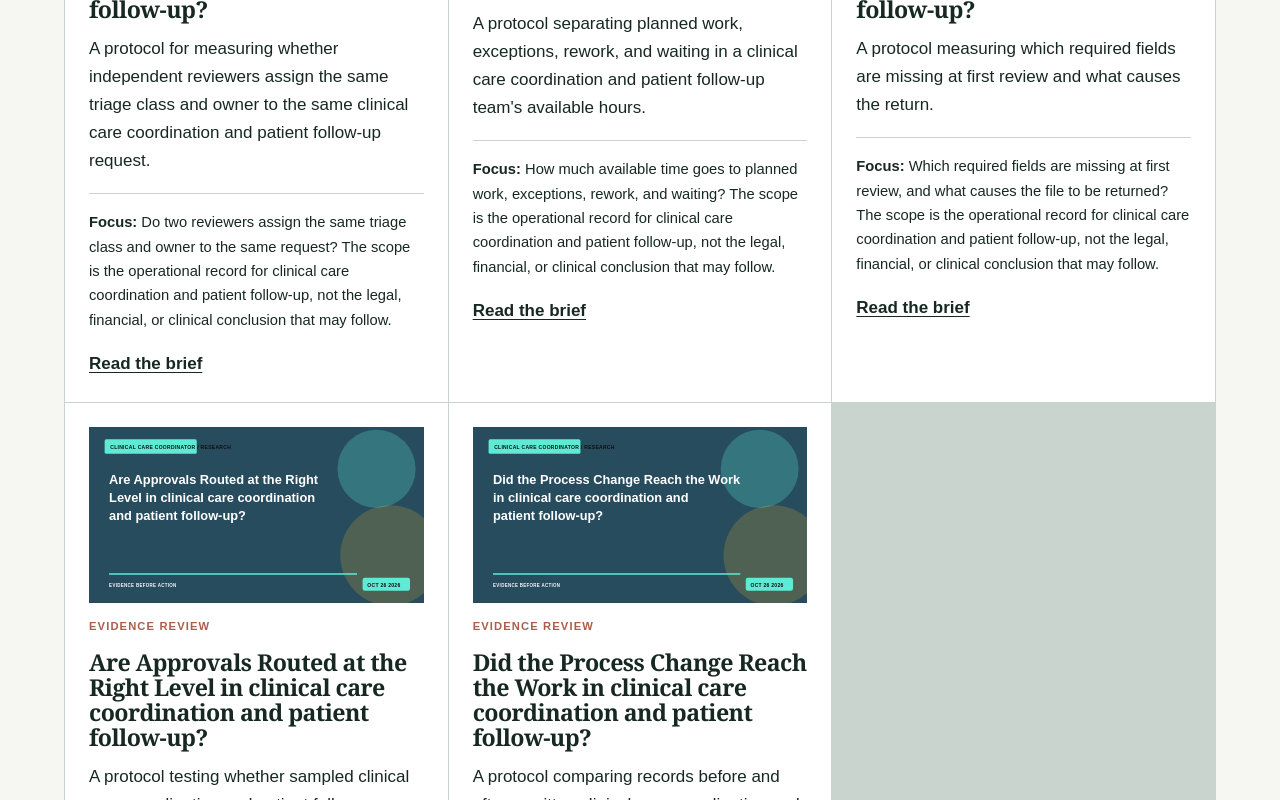
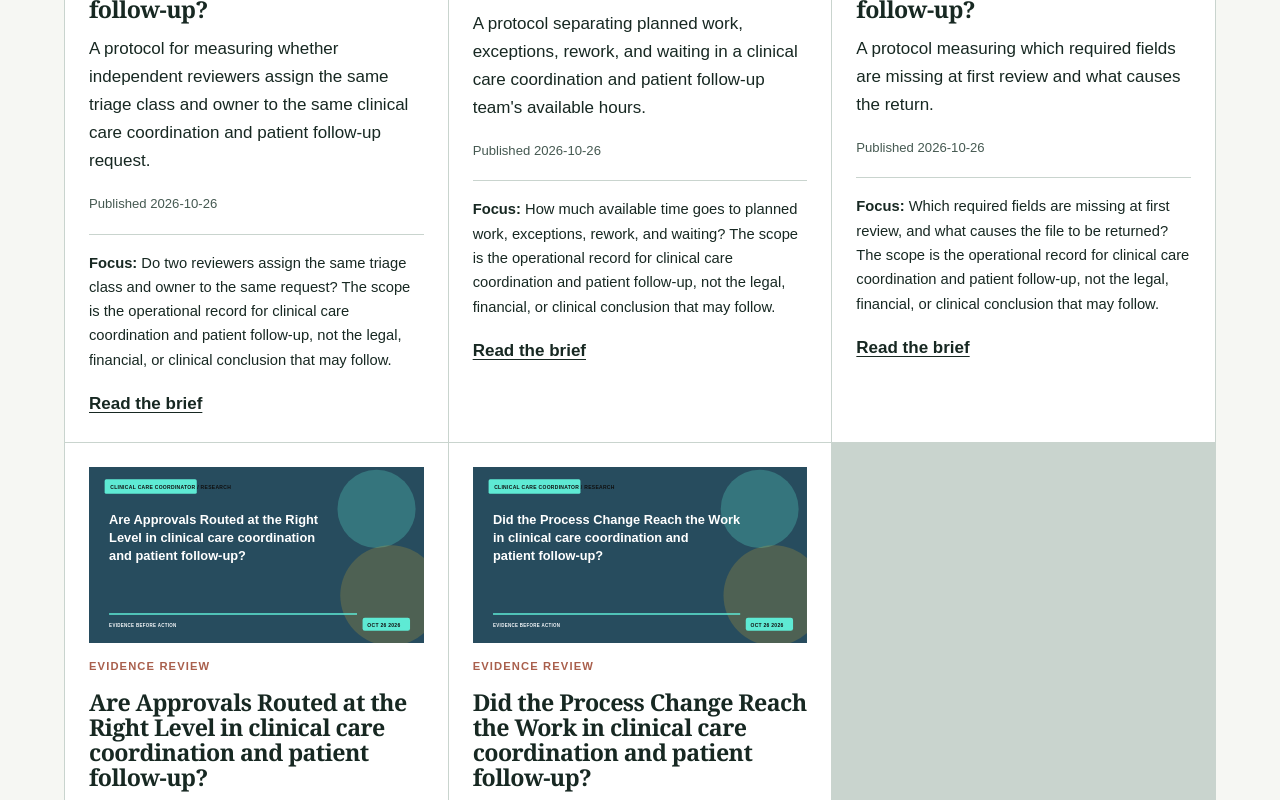
Before and after one commit to coolifystealthagents/clinical-care-coordinator, a Next.js app: page /research in a window 1280 px wide. Shown: the part 1640-2440 px from the top of the page. Built offline with nearby package versions, Linux system fonts and the light colour scheme.

Commit message:
fix: show publication dates on research listing cards

```diff
--- a/app/research/page.tsx
+++ b/app/research/page.tsx
@@ -21,7 +21,7 @@ export default function ResearchPage() {
       <div className="cluster-heading"><p className="eyebrow">{cluster}</p><h2>{cluster.replace(' research', '')}</h2><p>Each brief states its question, operational method, protected boundary, limitations, and public source context.</p></div>
       <div className="content-grid">{indexableResearchPosts.filter((post) => post.cluster === cluster).map((post) => <Link className="content-card" href={`/research/${post.slug}`} key={post.slug}>
         {post.thumbnail && <img className="content-thumbnail" src={post.thumbnail} alt={`${post.title} research illustration`} />}
-        <span className="pill">{post.cluster}</span><h3>{post.title}</h3><p>{post.summary}</p><p className="research-card-finding"><strong>Focus:</strong> {post.finding}</p><span className="text-link">Read the brief</span>
+        <span className="pill">{post.cluster}</span><h3>{post.title}</h3><p>{post.summary}</p><p className="meta">Published <time dateTime={post.publishedAt}>{post.publishedAt}</time></p><p className="research-card-finding"><strong>Focus:</strong> {post.finding}</p><span className="text-link">Read the brief</span>
       </Link>)}</div>
     </section>)}
     <section className="collection-context research-context"><div><p className="eyebrow">Evidence policy</p><h2>Administrative findings stay administrative.</h2></div><p>The library does not present workflow completion, routing, acknowledgment, or elapsed time as proof of clinical quality, safety, urgency, appropriateness, compliance, or patient outcomes. Sources retain their original scope, and qualified owners must assess local applicability.</p></section>
```
